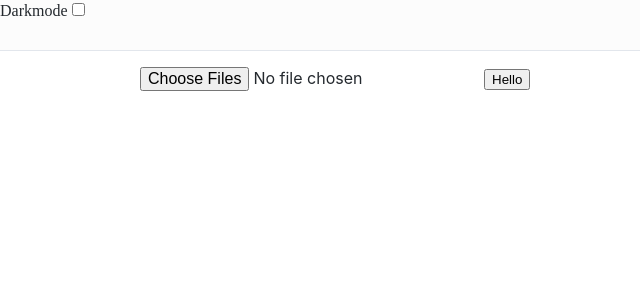
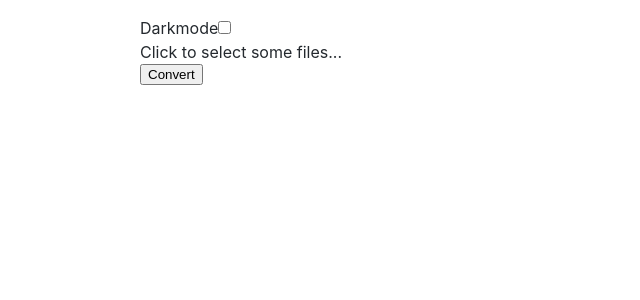
Before and after one commit to cpbitmap/cpbitmap.github.io, a Next.js app: page / in a window 1280 px wide. Shown: the top 300 px of the page, without its empty margins (0-640 px from the left). Built offline with nearby package versions, Linux system fonts and the light colour scheme.

Commit message:
Add controlled file input component

```diff
--- /dev/null
+++ b/components/DarkmodeToggle/index.tsx
@@ -0,0 +1,18 @@
+import React, { useContext } from "react";
+
+import { ThemeContext } from "../../pages/_app";
+
+export const DarkmodeToggle = () => {
+  const { colorMode, setColorMode } = useContext(ThemeContext);
+
+  return (
+    <label>
+      Darkmode
+      <input
+        type="checkbox"
+        checked={colorMode === "dark"}
+        onChange={() => setColorMode(colorMode === "dark" ? "light" : "dark")}
+      />
+    </label>
+  );
+};
--- /dev/null
+++ b/components/FileInput/index.tsx
@@ -0,0 +1,60 @@
+import React, { InputHTMLAttributes } from "react";
+import { useCallback } from "react";
+
+type FileInputProps = InputHTMLAttributes<HTMLInputElement> & {
+  onFilesChange: (files: File[]) => void;
+  files: File[];
+};
+
+const FileInput = ({
+  value,
+  onFilesChange = ([]) => {},
+  files = [],
+  ...rest
+}: FileInputProps) => {
+  const onChange = useCallback((e: React.ChangeEvent<HTMLInputElement>) => {
+    const fileList = e.target.files;
+    if (fileList) {
+      onFilesChange([...Array(fileList.length)].map((_, i) => fileList[i]));
+    }
+  }, []);
+
+  return (
+    <>
+      <label>
+        Click to select some files...
+        <input
+          {...rest}
+          style={{ display: "none" }}
+          key={files.length}
+          type="file"
+          onChange={onChange}
+        />
+      </label>
+      {files.length > 0 && (
+        <div>
+          <h3>Selected files:</h3>
+          <div
+            style={{
+              display: "flex",
+              flexDirection: "column",
+              alignItems: "flex-start",
+            }}
+          >
+            {files.map((file, i) => (
+              <button
+                key={i}
+                onClick={() => onFilesChange(files.filter((_, j) => i !== j))}
+              >
+                {file.name}
+              </button>
+            ))}
+          </div>
+          <br />
+        </div>
+      )}
+    </>
+  );
+};
+
+export default FileInput;
--- a/components/Navbar/navbar.module.css
+++ /dev/null
@@ -1,17 +0,0 @@
-.navbar {
-  z-index: 100;
-  position: fixed;
-  min-width: 100%;
-  min-height: 50px;
-  background-color: var(--color-navbar-fallback);
-  border-bottom: 0.1px solid var(--color-navbar-border);
-  transition: background-color var(--quick-ease), border-color var(--quick-ease);
-}
-
-@supports (backdrop-filter: none) or (-webkit-backdrop-filter: none) {
-  .navbar {
-    backdrop-filter: blur(6px);
-    -webkit-backdrop-filter: blur(6px);
-    background-color: var(--color-navbar-blur);
-  }
-}
--- a/components/Navbar/navbar.tsx
+++ /dev/null
@@ -1,26 +0,0 @@
-import React, { useContext } from "react";
-
-import { ThemeContext } from "../../pages/_app";
-import styles from "./navbar.module.css";
-
-export const Navbar = () => {
-  const { colorMode, setColorMode } = useContext(ThemeContext);
-
-  return (
-    <>
-      <div className={styles.navbar}>
-        <label>
-          Darkmode
-          <input
-            type="checkbox"
-            checked={colorMode === "dark"}
-            onChange={() =>
-              setColorMode(colorMode === "dark" ? "light" : "dark")
-            }
-          />
-        </label>
-      </div>
-      <div style={{ minHeight: "50px" }} />
-    </>
-  );
-};
--- a/components/article.tsx
+++ /dev/null
@@ -1,25 +0,0 @@
-import Head from "next/head";
-import React from "react";
-
-import githubStyles from "../styles/github.module.css";
-
-interface Props {
-  title: string;
-  children?: React.ReactNode;
-}
-
-export const Article = ({ title, children }: Props) => {
-  return (
-    <>
-      <Head>
-        <title>{title}</title>
-      </Head>
-      <div
-        // Set article style
-        className={githubStyles["markdown-body"]}
-      >
-        {children}
-      </div>
-    </>
-  );
-};
--- a/pages/index.tsx
+++ b/pages/index.tsx
@@ -1,44 +1,19 @@
 import { saveAs } from "file-saver";
 import Jimp from "jimp/es";
 import type { NextPage } from "next";
-import React, { useRef } from "react";
+import React, { useState } from "react";
 
-import { Article } from "../components/article";
-import { Navbar } from "../components/Navbar/navbar";
+import { DarkmodeToggle } from "../components/DarkmodeToggle";
+import FileInput from "../components/FileInput";
+import githubStyles from "../styles/github.module.css";
 
-const Home: NextPage = () => {
-  const inputFileRef = useRef<HTMLInputElement>(null);
-
-  return (
-    <>
-      <Navbar />
-      <Article title="Converter">
-        <input type="file" multiple ref={inputFileRef} />
-        <button
-          onClick={async () => {
-            const arrayBuffer =
-              await inputFileRef?.current?.files?.[0]?.arrayBuffer();
-            if (arrayBuffer) {
-              const buffer = Buffer.from(arrayBuffer);
-              const width = buffer.readInt32LE(buffer.length - 4 * 5);
-              const height = buffer.readInt32LE(buffer.length - 4 * 4);
-              console.log(`Image height: ${height}, width: ${width}`);
-              const image = await new Jimp(width, height, 0x000000ff);
-              const calcOffsetInCpbmp = (
-                x: number,
-                y: number,
-                widthh: number
-              ) => {
-                const lineSize = Math.ceil(widthh / 16) * 16;
+const calcOffsetInCpbitmap = (x: number, y: number, width: number) => {
+  const lineSize = Math.ceil(width / 16) * 16;
   return x * 4 + y * lineSize * 4;
 };
 
-              const calcOffsetInImage = (
-                x: number,
-                y: number,
-                widthh: number
-              ) => {
-                return x * 4 + y * widthh * 4;
+const calcOffsetInImage = (x: number, y: number, width: number) => {
+  return x * 4 + y * width * 4;
 };
 
 const swapRBColors = (c: number) => {
@@ -50,11 +25,19 @@ const Home: NextPage = () => {
   return c;
 };
 
+const convertCpbitmap = async (files: File[]) => {
+  for (const file of files) {
+    const arrayBuffer = await file.arrayBuffer();
+    if (arrayBuffer) {
+      const buffer = Buffer.from(arrayBuffer);
+      const width = buffer.readInt32LE(buffer.length - 4 * 5);
+      const height = buffer.readInt32LE(buffer.length - 4 * 4);
+
+      const image = await new Jimp(width, height, 0x000000ff);
+
       for (let y = 0; y < height; y++) {
         for (let x = 0; x < width; x++) {
-                  const color = buffer.readInt32LE(
-                    calcOffsetInCpbmp(x, y, width)
-                  );
+          const color = buffer.readInt32LE(calcOffsetInCpbitmap(x, y, width));
           image.bitmap.data.writeInt32LE(
             swapRBColors(color),
             calcOffsetInImage(x, y, width)
@@ -63,18 +46,36 @@ const Home: NextPage = () => {
       }
       const outputBuffer = await image.getBufferAsync(Jimp.MIME_PNG);
 
-              const file = new File([outputBuffer], "out.png", {
+      const outputFile = new File([outputBuffer], `${file.name}.png`, {
         type: "image/png",
       });
 
-              saveAs(file);
+      saveAs(outputFile);
     }
+  }
+};
+
+const Home: NextPage = () => {
+  const [files, setFiles] = useState<File[]>([]);
+
+  return (
+    <div className={githubStyles["markdown-body"]}>
+      <div
+        style={{
+          display: "flex",
+          flexDirection: "column",
+          alignItems: "flex-start",
         }}
       >
-          Hello
-        </button>
-      </Article>
-    </>
+        <DarkmodeToggle />
+        <FileInput
+          multiple
+          onFilesChange={(fs) => setFiles(fs)}
+          files={files}
+        />
+        <button onClick={() => convertCpbitmap(files)}>Convert</button>
+      </div>
+    </div>
   );
 };
 
```
Lines whose indentation alone changed are shown as unchanged.
